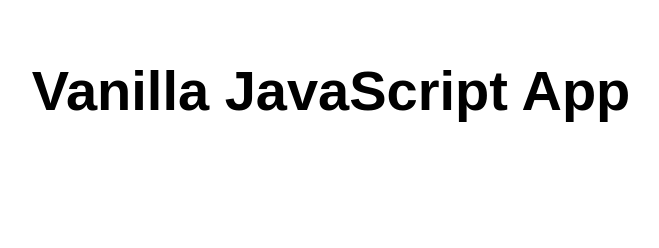
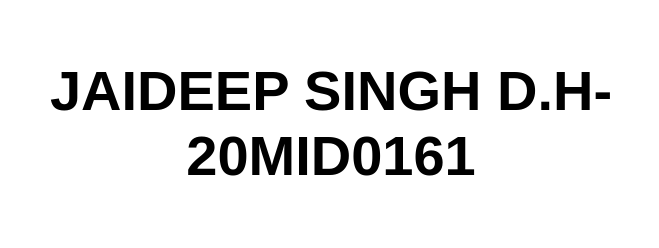
Before and after one commit to JAIDEEPSINGHDH/CLOUD-20MID0161, a website: page src/index.html in a window 1280 px wide. Shown: the whole page, without its empty margins (309-968 px from the left). Drawn offline with Linux system fonts and the light colour scheme.

Commit message:
Update index.html

```diff
--- a/src/index.html
+++ b/src/index.html
@@ -5,12 +5,12 @@
   <meta charset="UTF-8">
   <meta name="viewport" content="width=device-width, initial-scale=1.0">
   <link rel="stylesheet" href="styles.css">
-  <title>Vanilla JavaScript App</title>
+  <title>JAIDEEP SINGH D.H-20MID0161</title>
 </head>
 
 <body>
   <main>
-    <h1>Vanilla JavaScript App</h1>
+    <h1>JAIDEEP SINGH D.H-20MID0161</h1>
   </main>
 </body>
 
```
